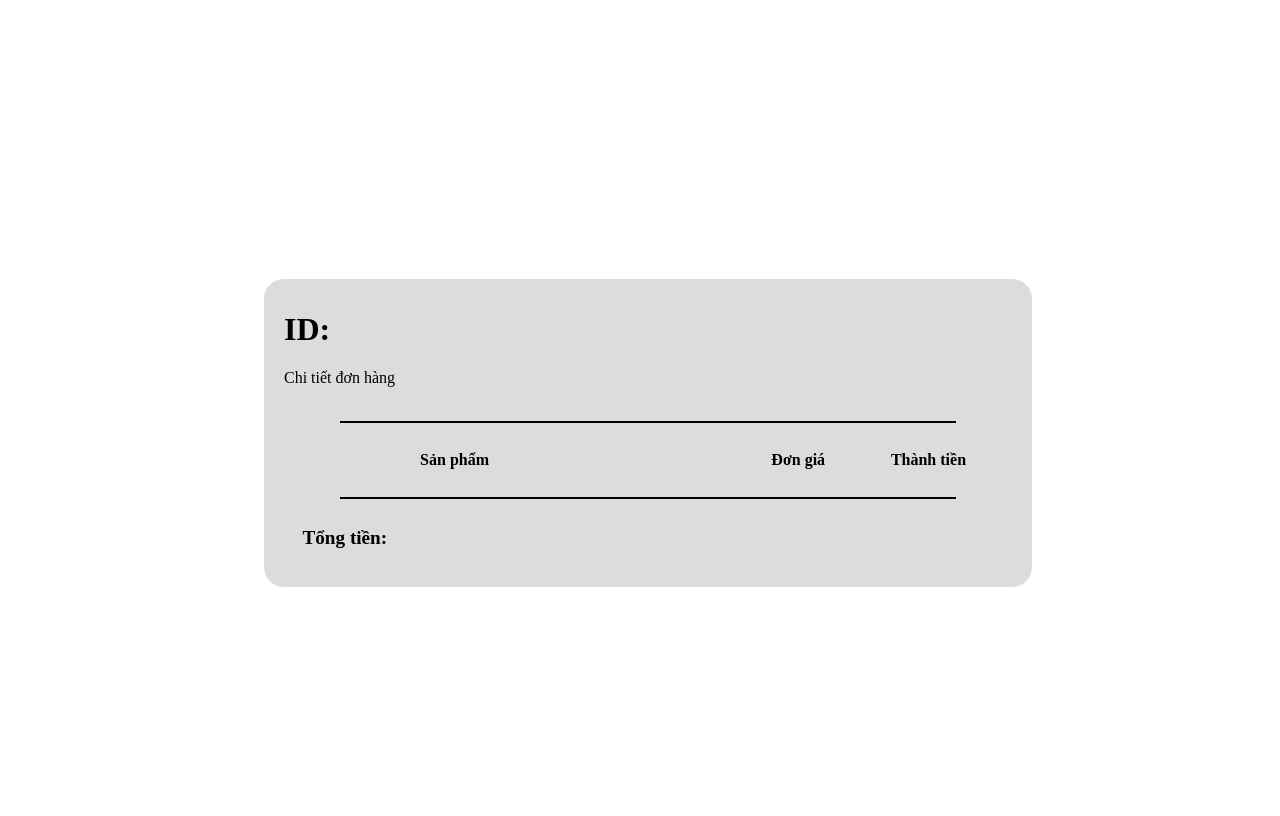
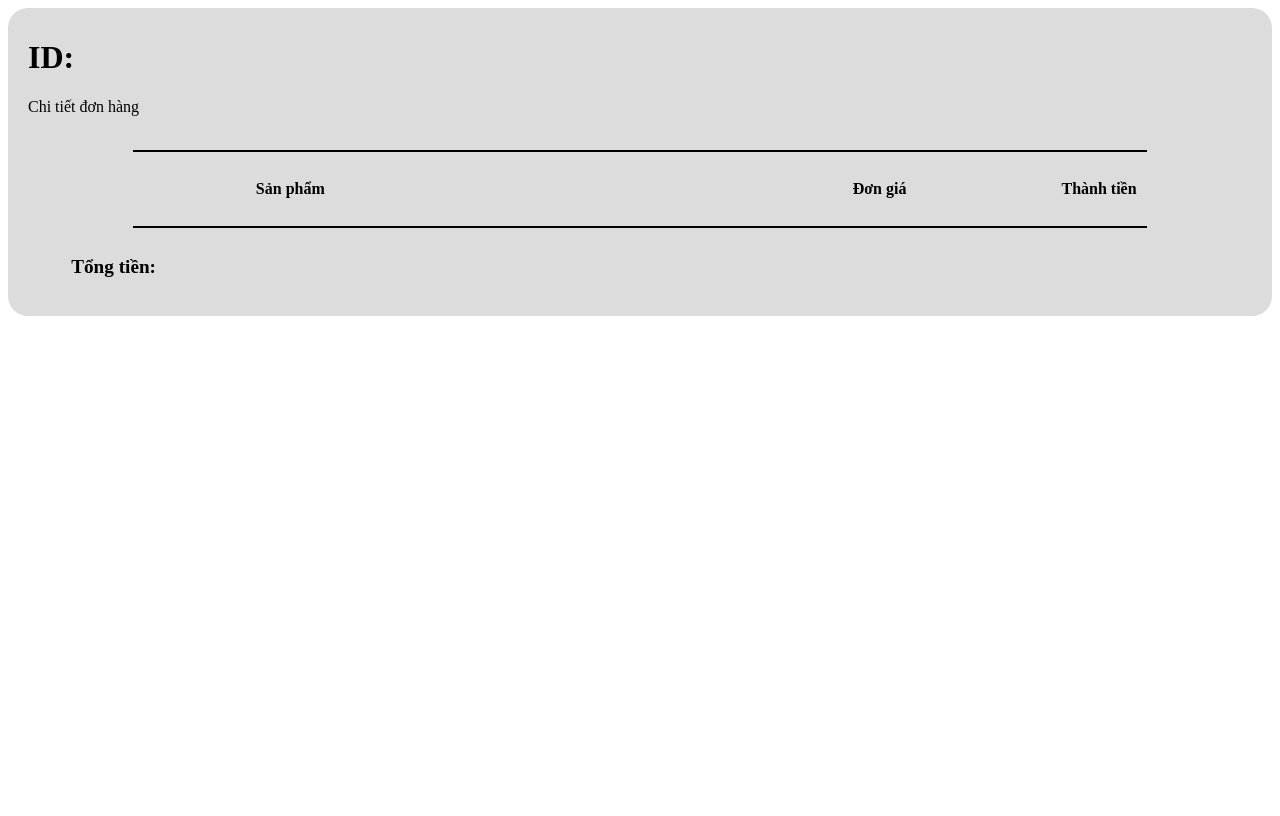
Before and after one commit to LeVuHoang-education/Project-Web-PHP, a PHP site: page /adminpanel/pages/OrderDetail.php in a window 1280 px wide. After the commit the page ends 316 px from the top, so only its background shows below. Run offline with PHP 8.4, Linux system fonts and the light colour scheme; the template is opened without the code that fills it, so the values that code supplies are empty.

Commit message:
OD trong admin

```diff
--- a/adminpanel/css/OrderDetail.css
+++ b/adminpanel/css/OrderDetail.css
@@ -4,17 +4,16 @@
     display: flex;
     justify-content: center;
     align-items: center;
-    width: 100vw;
-    height: 100vh;
+    width: 100%;
+    height: 100%;
 }
 .formOD{
-    width: 60%;
-    height: auto;
+    width: 100%;
+    height: 100%;
     display: flex;
     justify-content: center;
     align-items: center;
     flex-direction: column;
-    margin-top: 50px;
     border-radius: 20px;
     background-color: gainsboro;
 }
```
